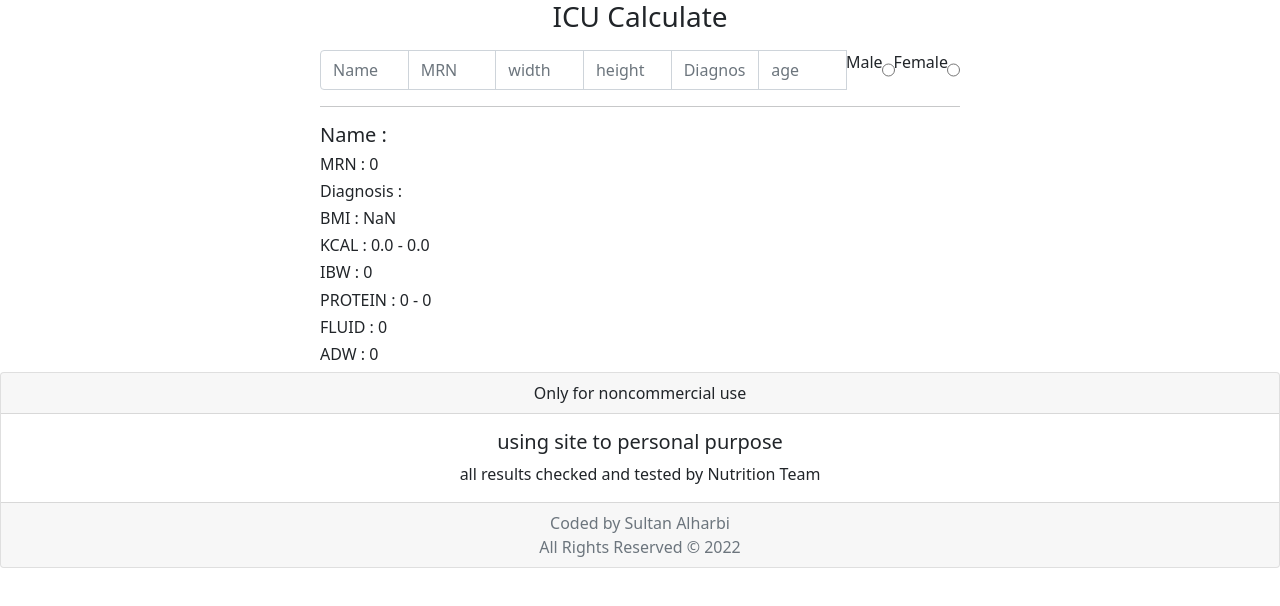
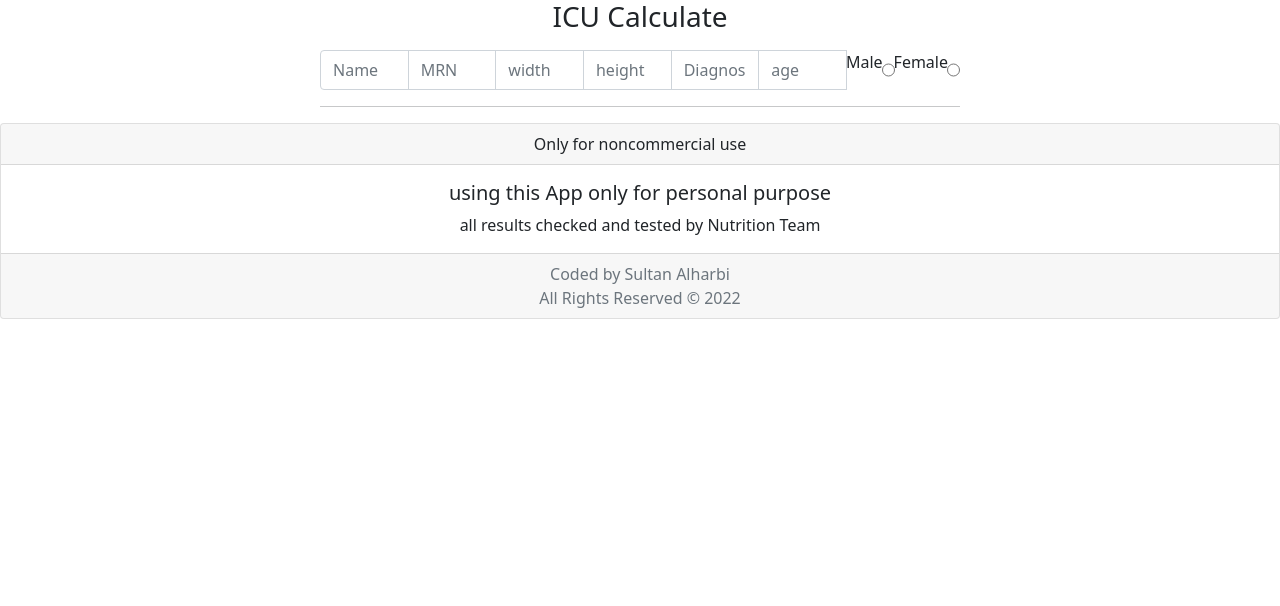
Before and after one commit to Sultan1901/DWGH, a React (Create React App) app: page / in a window 1280 px wide. Shown: the top 606 px of the page. Built offline with nearby package versions, Linux system fonts and the light colour scheme.

Commit message:
Design  CLI

```diff
--- a/src/Pages/Nutrition.js
+++ b/src/Pages/Nutrition.js
@@ -22,10 +22,13 @@ const Nutrition = () => {
   const [res5, setres5] = useState(0);
   const [res6, setres6] = useState(0);
   const [res7, setres7] = useState(0);
-
+//  useEffect(() => {
+//     localStorage.getItem('name')
+//    },[name]);
   useEffect(() => {
     CUL();
   });
+
 
   const CUL = () => {
     const BMI = (w, h) => {
@@ -83,6 +86,7 @@ const Nutrition = () => {
     };
     BMI();
   };
+
   return (
     <div id="bd">
       <Stack gap={2} className="col-md-6 mx-auto">
@@ -92,8 +96,9 @@ const Nutrition = () => {
 
         <InputGroup>
           <Form.Control
-            onChange={(e) => setname(e.target.value)}
+            onChange={(e) => setname(e.target.value)  }
             placeholder="Name"
+
           />
           <Form.Control
             onChange={(e) => setmrn(e.target.value)}
@@ -126,6 +131,7 @@ const Nutrition = () => {
           <br />
           <p>Female</p>
           <input
+            className="row-ml-6"
             onChange={(e) => setgender(e.target.value)}
             type="radio"
             name="gender"
@@ -135,33 +141,24 @@ const Nutrition = () => {
         </InputGroup>
       </Stack>{" "}
 
-      {/* <Dropdown onSelect={(e) => setgender(e.target.value)}>
-        <Dropdown.Toggle variant="success" id="dropdown-basic">
-          gender{" "}
-        </Dropdown.Toggle>
+      <Stack className="col-md-6 mx-auto" gap={0}>
+        <hr/>
 
-        <Dropdown.Menu>
-          <Dropdown.Item value={"male"}>Male</Dropdown.Item>
-          <Dropdown.Item value={"female"}>Female</Dropdown.Item>
-        </Dropdown.Menu>
-      </Dropdown> */}
-
-      <Stack className="col-md-6 mx-auto" gap={0}>
-        <hr></hr> <h5>Name : {name}</h5>
-        <h6>MRN : {mrn}</h6>
-        <h6>Diagnosis : {diagnosis}</h6>
-        <h6>BMI : {res.toFixed(1)}</h6>
-        <h6>KCAL : {res1.toFixed(1) + " - " + res2.toFixed(1)}</h6>
-        <h6>IBW : {Math.round(res3)}</h6>
-        <h6>PROTEIN : {Math.round(res4) + " - " + Math.round(res5)}</h6>
-        <h6>FLUID : {Math.round(res6)}</h6>
-        <h6>ADW : {Math.round(res7)}</h6>
-        {/* <button onClick={<script>{alert("sss")}</script>}></button> */}
+        {!name ?<></>:<h6>Name : {name}</h6>}
+        {!mrn ?<></>:<h6>MRN : {mrn}</h6>}
+        {!diagnosis?<></>:<h6>Diagnosis : {diagnosis}</h6>}
+        {!res?<></>:<h6>BMI : {res.toFixed(1)}</h6>}
+        {!res1&&!res2?<></>:<h6>KCAL : {res1.toFixed(1) + " - " + res2.toFixed(1)}</h6>}
+        {!res3?<></>:<h6>IBW : {Math.round(res3)}</h6>}
+        {!res4&&!res5?<></>:<h6>PROTEIN : {Math.round(res4) + " - " + Math.round(res5)}</h6>}
+        {!res6?<></>:<h6>FLUID : {Math.round(res6)}</h6>}
+        {!res7?<></>:<h6>ADW : {Math.round(res7)}</h6>}
+        {/* <button onClick={CUL}></button> */}
       </Stack>
       <Card className="text-center">
         <Card.Header>Only for noncommercial use</Card.Header>
         <Card.Body>
-          <Card.Title>using site to personal purpose </Card.Title>
+          <Card.Title>using this App only for personal purpose </Card.Title>
           <Card.Text>
             all results checked and tested by Nutrition Team
           </Card.Text>
```
